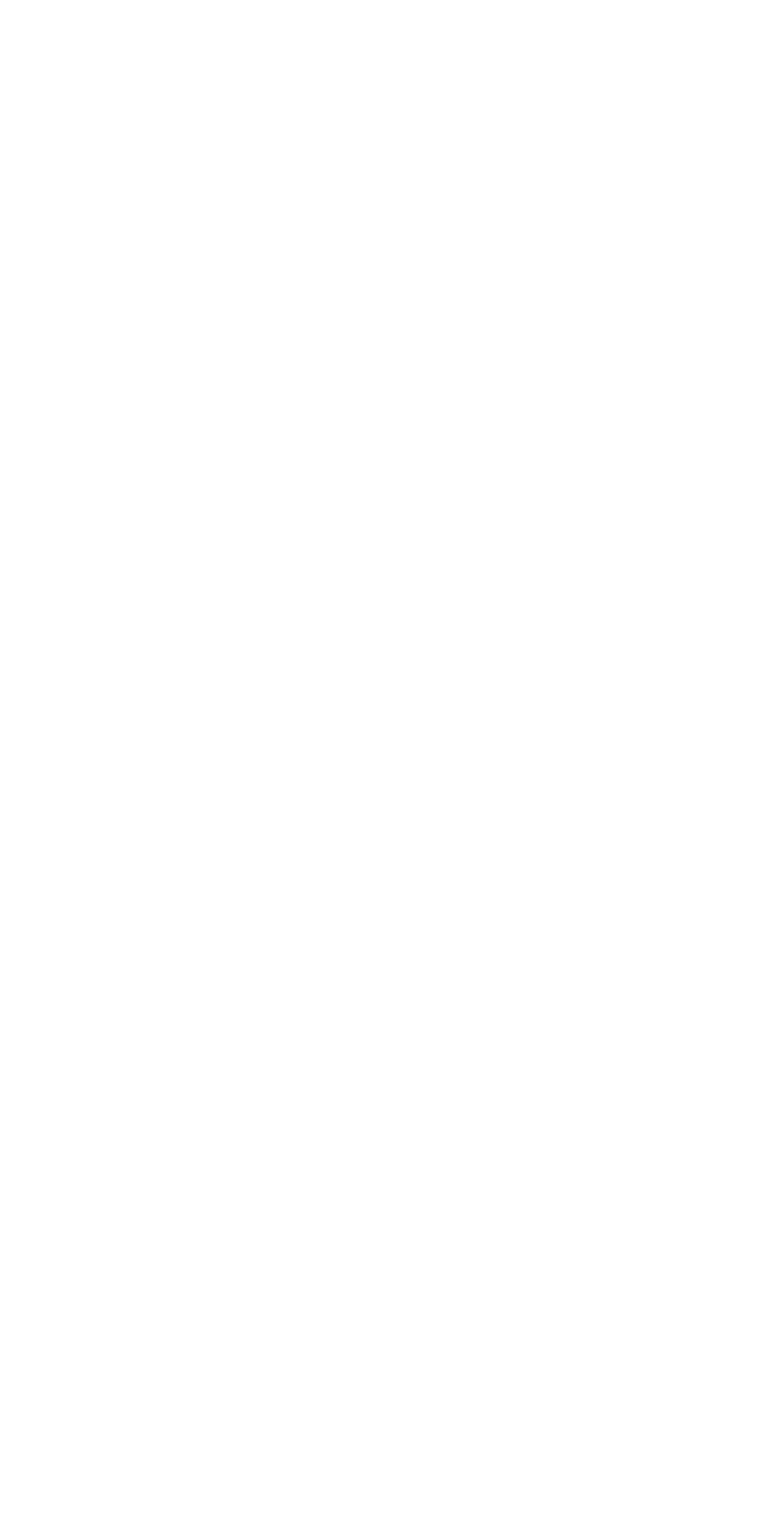
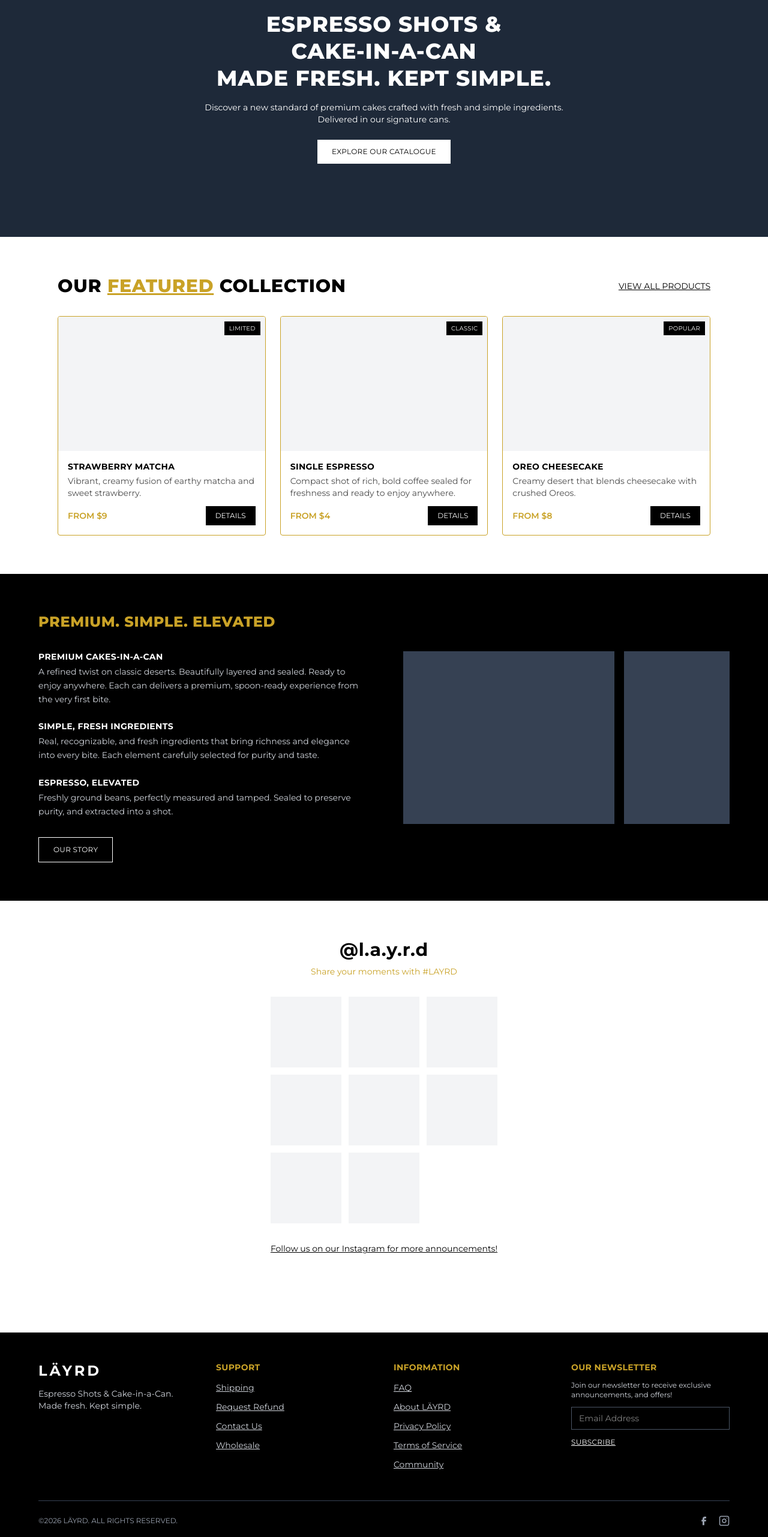
Before and after one commit to Dio-79/L-YRD, a Next.js app: page / in a window 1280 px wide. Shown: the part 234-2797 px from the top of the page at 60% size. Before the commit the page ends 800 px from the top, so only its background shows below. Built offline with nearby package versions, Linux system fonts and the light colour scheme.

Commit message:
main page

```diff
--- /dev/null
+++ b/app/components/footer.tsx
@@ -0,0 +1,66 @@
+import Link from "next/link";
+import { CgFacebook, CgInstagram } from "react-icons/cg";
+
+export default function Footer() {
+  return (
+    <footer className="bg-black text-white px-8 py-12 mt-16">
+      <div className="grid grid-cols-4 gap-8 max-w-6xl mx-auto">
+        <div>
+          <h2 className="text-2xl tracking-[4px] font-bold mb-3">LÄYRD</h2>
+          <p className="text-sm text-gray-300">
+            Espresso Shots &amp; Cake-in-a-Can.
+            <br />
+            Made fresh. Kept simple.
+          </p>
+        </div>
+
+        <FooterColumn
+          title="Support"
+          links={["Shipping", "Request Refund", "Contact Us", "Wholesale"]}
+        />
+        <FooterColumn
+          title="Information"
+          links={["FAQ", "About LÄYRD", "Privacy Policy", "Terms of Service", "Community"]}
+        />
+
+        <div>
+          <h4 className="text-gold font-bold text-sm mb-3 tracking-wide">OUR NEWSLETTER</h4>
+          <p className="text-xs text-gray-300 mb-3">
+            Join our newsletter to receive exclusive announcements, and offers!
+          </p>
+          <input
+            type="email"
+            placeholder="Email Address"
+            className="w-full bg-transparent border border-gray-600 text-sm px-3 py-2 mb-2"
+          />
+          <button className="text-xs tracking-wide underline">SUBSCRIBE</button>
+        </div>
+      </div>
+
+      <div className="max-w-6xl mx-auto flex justify-between items-center mt-12 pt-6 border-t border-gray-700 text-xs text-gray-400">
+        <span>©2026 LÄYRD. ALL RIGHTS RESERVED.</span>
+        <div className="flex gap-4 text-lg">
+          <CgFacebook />
+          <CgInstagram />
+        </div>
+      </div>
+    </footer>
+  );
+}
+
+function FooterColumn({ title, links }: { title: string; links: string[] }) {
+  return (
+    <div>
+      <h4 className="text-gold font-bold text-sm mb-3 tracking-wide">{title.toUpperCase()}</h4>
+      <ul className="space-y-2">
+        {links.map((link) => (
+          <li key={link}>
+            <Link href="#" className="text-sm text-gray-300 underline">
+              {link}
+            </Link>
+          </li>
+        ))}
+      </ul>
+    </div>
+  );
+}
--- a/app/page.tsx
+++ b/app/page.tsx
@@ -1,7 +1,134 @@
+import Header from "@/app/components/Header";
+import Footer from "@/app/components/footer";
+import Link from "next/link";
+import { products } from "@/lib/data";
+
 export default function Home() {
+  const featured = products.slice(0, 3);
+
   return (
-    <main>
-      <h1>Home</h1>
-    </main>
-  )
+    <>
+      <Header />
+
+      {/* Hero */}
+      <section className="relative w-full h-[500px] bg-gray-800 flex items-center justify-center text-center text-white">
+        {/* Background image placeholder */}
+        {/* <img src="/images/hero.jpg" className="absolute inset-0 w-full h-full object-cover" /> */}
+        <div className="relative z-10 max-w-2xl px-4">
+          <h1 className="text-4xl font-extrabold tracking-wide leading-tight">
+            ESPRESSO SHOTS &amp;
+            <br />
+            CAKE-IN-A-CAN
+            <br />
+            MADE FRESH. KEPT SIMPLE.
+          </h1>
+          <p className="mt-4 text-sm">
+            Discover a new standard of premium cakes crafted with fresh and simple
+            ingredients. Delivered in our signature cans.
+          </p>
+          <button className="bg-white text-black text-xs tracking-wide px-6 py-3 mt-6">
+            EXPLORE OUR CATALOGUE
+          </button>
+        </div>
+      </section>
+
+      {/* Featured collection */}
+      <section className="px-8 py-16 max-w-6xl mx-auto">
+        <div className="flex justify-between items-center mb-8">
+          <h2 className="text-3xl font-extrabold tracking-wide">
+            OUR <span className="text-gold underline">FEATURED</span> COLLECTION
+          </h2>
+          <Link href="/products" className="text-sm underline">
+            VIEW ALL PRODUCTS
+          </Link>
+        </div>
+
+        <div className="grid grid-cols-3 gap-6 items-start">
+          {featured.map((product) => (
+            <div key={product.productID} className="border border-gold rounded overflow-hidden flex flex-col">
+              <div className="relative w-full h-56 bg-gray-100">
+                {product.tag && (
+                  <span className="absolute top-2 right-2 bg-black text-white text-[10px] px-2 py-1 tracking-wide">
+                    {product.tag}
+                  </span>
+                )}
+              </div>
+              <div className="p-4 flex flex-col">
+                <h3 className="font-bold text-sm tracking-wide uppercase">{product.name}</h3>
+                <p className="text-sm text-gray mt-1">{product.description}</p>
+                <div className="flex justify-between items-center mt-3">
+                  <span className="text-gold font-semibold text-sm">FROM ${product.price}</span>
+                  <Link
+                    href={`/products/${product.productID}`}
+                    className="bg-black text-white text-xs px-4 py-2"
+                  >
+                    DETAILS
+                  </Link>
+                </div>
+              </div>
+            </div>
+          ))}
+        </div>
+      </section>
+
+      {/* Brand values */}
+      <section className="bg-black text-white px-8 py-16">
+        <div className="max-w-6xl mx-auto flex gap-16 items-center">
+          <div className="flex-1">
+            <h2 className="text-gold text-2xl font-extrabold tracking-wide mb-8">
+              PREMIUM. SIMPLE. ELEVATED
+            </h2>
+            <ul className="space-y-6">
+              <BrandValue
+                title="PREMIUM CAKES-IN-A-CAN"
+                description="A refined twist on classic deserts. Beautifully layered and sealed. Ready to enjoy anywhere. Each can delivers a premium, spoon-ready experience from the very first bite."
+              />
+              <BrandValue
+                title="SIMPLE, FRESH INGREDIENTS"
+                description="Real, recognizable, and fresh ingredients that bring richness and elegance into every bite. Each element carefully selected for purity and taste."
+              />
+              <BrandValue
+                title="ESPRESSO, ELEVATED"
+                description="Freshly ground beans, perfectly measured and tamped. Sealed to preserve purity, and extracted into a shot."
+              />
+            </ul>
+            <button className="border border-white text-xs tracking-wide px-6 py-3 mt-8">
+              OUR STORY
+            </button>
+          </div>
+          <div className="flex-1 flex gap-4">
+            <div className="w-2/3 h-72 bg-gray-700" />
+            <div className="w-1/3 h-72 bg-gray-700" />
+          </div>
+        </div>
+      </section>
+
+      {/* Instagram grid */}
+      <section className="px-8 py-16 max-w-6xl mx-auto text-center">
+        <h2 className="text-3xl font-bold tracking-wide">@l.a.y.r.d</h2>
+        <p className="text-gold text-sm mt-2">Share your moments with #LAYRD</p>
+
+        <div className="grid grid-cols-3 gap-3 mt-8">
+          {Array.from({ length: 8 }).map((_, i) => (
+            <div key={i} className="aspect-square bg-gray-100" />
+          ))}
+        </div>
+
+        <Link href="#" className="text-sm underline mt-8 inline-block">
+          Follow us on our Instagram for more announcements!
+        </Link>
+      </section>
+
+      <Footer />
+    </>
+  );
 }
+
+function BrandValue({ title, description }: { title: string; description: string }) {
+  return (
+    <li>
+      <h4 className="font-bold text-sm tracking-wide">{title}</h4>
+      <p className="text-sm text-gray-300 mt-1 leading-relaxed">{description}</p>
+    </li>
+  );
+}
```
